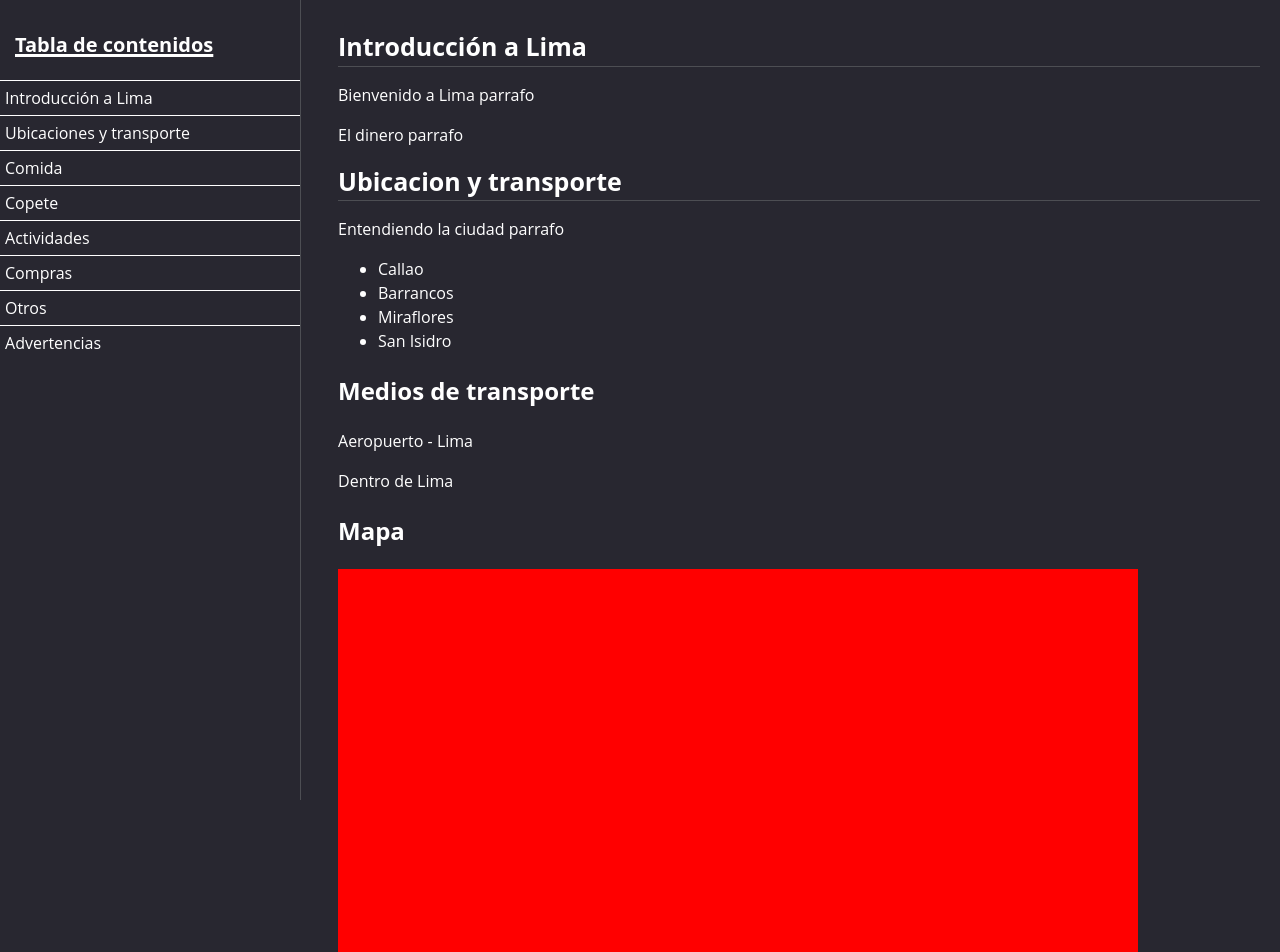
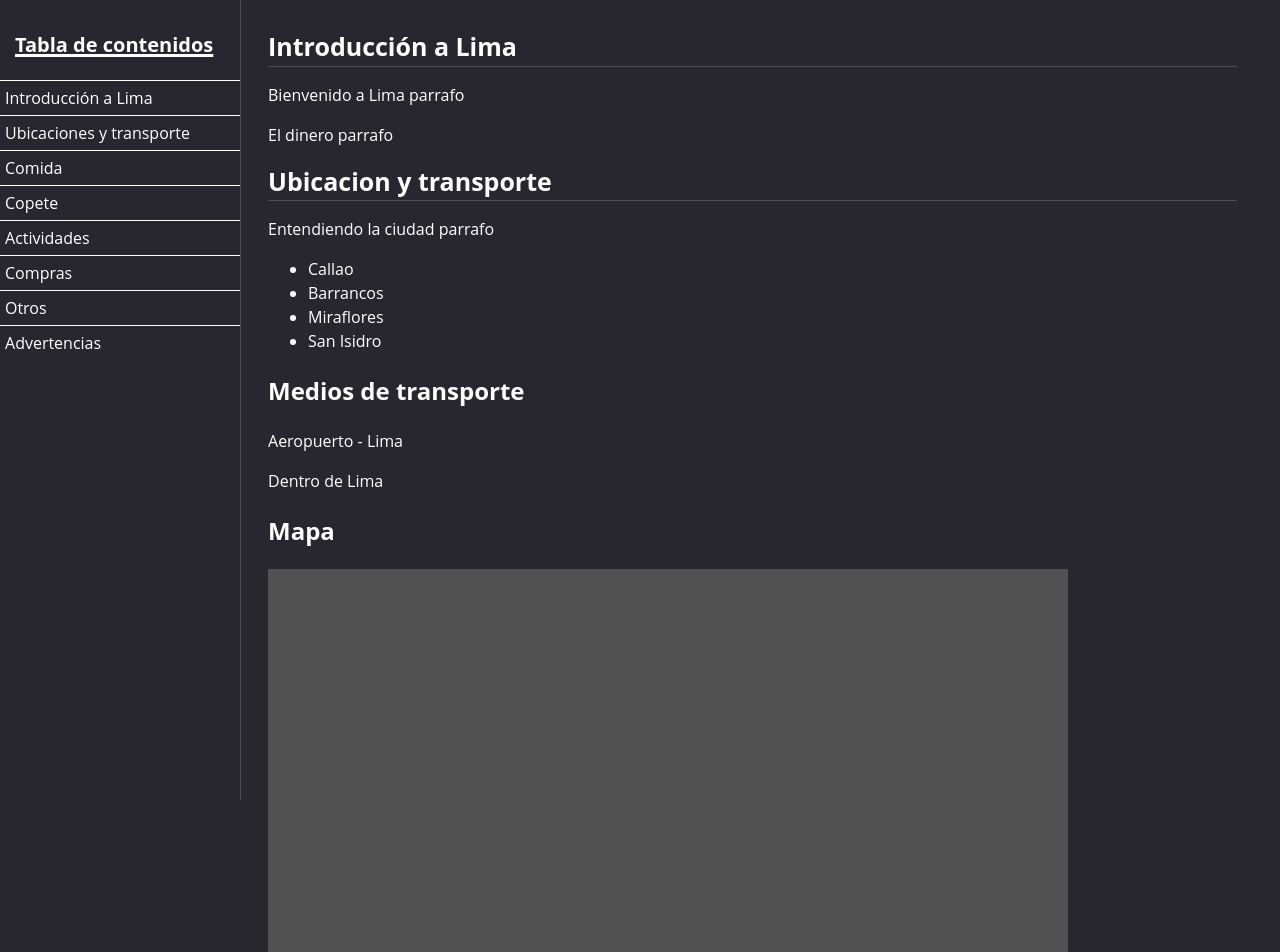
Before and after one commit to pschonffeldt/lima, a plain HTML site: page index.html in a window 1280 px wide. Shown: the top 952 px of the page. Drawn offline with Linux system fonts and the light colour scheme.

Commit message:
Change nav width

```diff
--- a/styles.css
+++ b/styles.css
@@ -18,10 +18,10 @@ html, body {
 
 #navbar {
   position: fixed;
-  min-width: 290px;
+  min-width: 240px;
   top: 0px;
   left: 0px;
-  width: 300px;
+  width: 200px;
   height: 100%;
   border-right: solid;
   border-color: #4d4e53;
@@ -30,7 +30,7 @@ html, body {
 
 #main-doc {
   position: absolute;
-  margin-left: 310px;
+  margin-left: 240px;
   padding: 20px;
   margin-bottom: 110px;
   border-radius: 5px;
@@ -53,7 +53,6 @@ html, body {
   padding-left: 15px;
   text-decoration: underline;
   text-decoration-thickness: 3px;
-
 }
 
 #navbar ul {
@@ -86,7 +85,7 @@ a:hover {
 }
 
 .map {
-  background-color: red;
+  background-color: rgb(81, 81, 81);
   width: 800px;
   height: 600px;
 }
```
